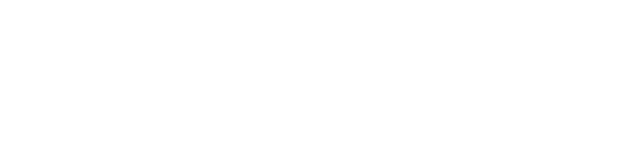
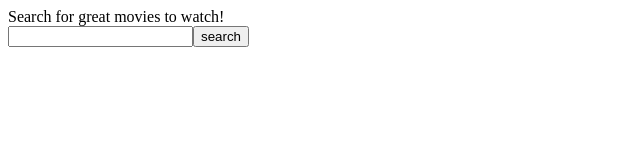
Before and after one commit to williamrayburk/celestial-worthy-movie-search-app, a website: page webapp/celestial_movies.html in a window 1280 px wide. Shown: the whole page, without its empty margins (0-640 px from the left). Drawn offline with Linux system fonts and the light colour scheme.

Commit message:
Implemented bare-bones search field in HTML document

```diff
--- a/webapp/celestial_movies.html
+++ b/webapp/celestial_movies.html
@@ -9,6 +9,8 @@
 <body>
 
 <!--Create a search field and button right here.  CSS will need to accompany the search button and field-->
+<label for="moviesearch">Search for great movies to watch!</label><br>
+<input type="text" id="moviesearch" name="moviesearch"><input type="submit" value="search">
 
 <!--Create a list of movies (before actually coding the display of the movies -->
 
```
Also changed, not shown: 1 other file.
